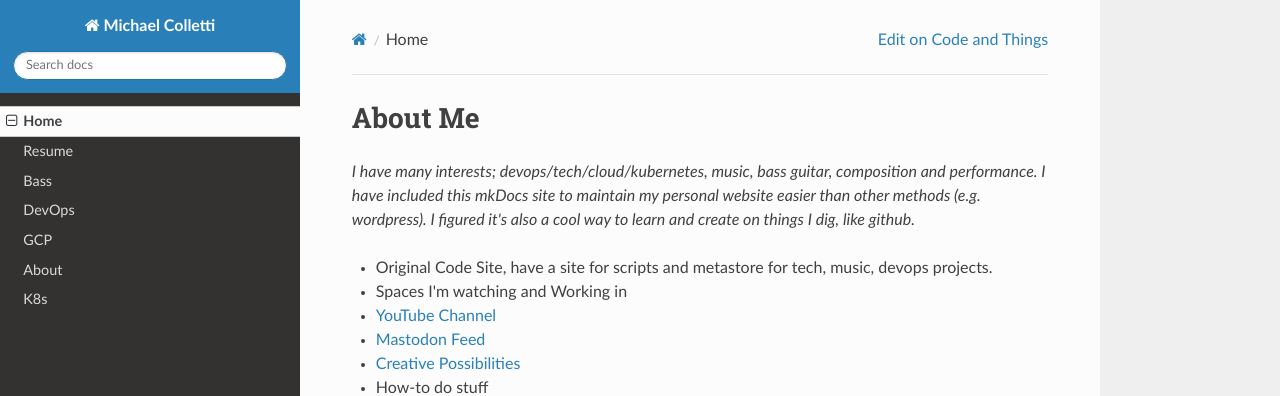
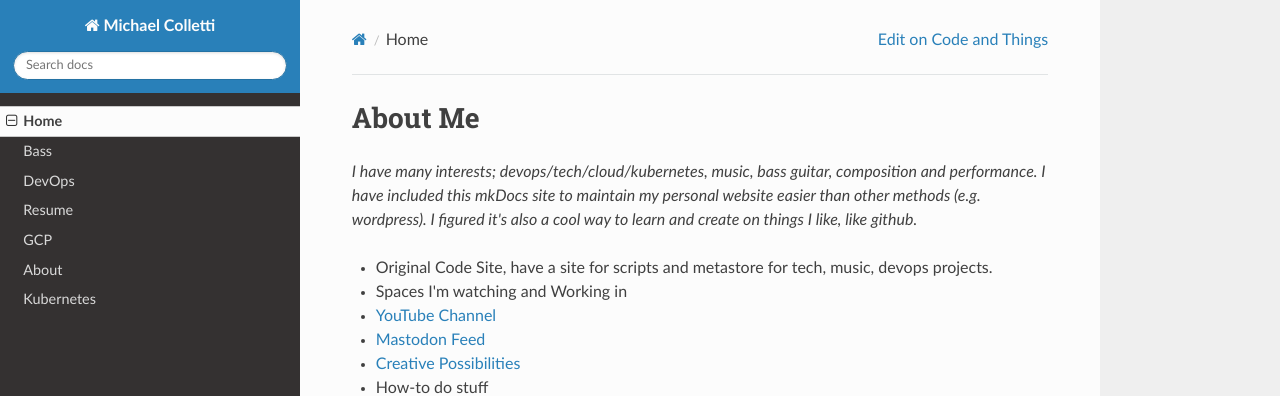
Before and after one commit to michaelcolletti/me, an MkDocs documentation site: the page built from docs/index.md, in a window 1280 px wide. Shown: the top 396 px of the page. Built offline with MkDocs 1.6.1, drawn with Linux system fonts in a browser that asks for light colours; nearby versions of some CDN libraries.

Commit message:
The whole sheababng

```diff
--- a/docs/index.md
+++ b/docs/index.md
@@ -1,6 +1,6 @@
 # About Me
 
-_I have many interests; devops/tech/cloud/kubernetes, music, bass guitar, composition and performance. I have included this mkDocs site to maintain my personal website easier than other methods (e.g. wordpress). I figured it's also a cool way to learn and create on things I dig, like github._
+_I have many interests; devops/tech/cloud/kubernetes, music, bass guitar, composition and performance. I have included this mkDocs site to maintain my personal website easier than other methods (e.g. wordpress). I figured it's also a cool way to learn and create on things I like, like github._
 
 * Original Code Site, have a site for scripts and metastore for tech, music, devops projects.
 
--- a/mkdocs.yml
+++ b/mkdocs.yml
@@ -1,7 +1,7 @@
 site_name: Michael Colletti
 site_author: Michael Colletti
 copyright: ScreenDream Productions 2023
-remote_name: me
+remote_name:
 site_description: For code, learning resources, cool tools and projects
 repo_url: https://github.com/michaelcolletti/me.git
 repo_name: Code and Things
@@ -23,14 +23,9 @@ theme:
     include_sidebar: true
 nav:
   - Home: index.md
-  - Resume: resume.md
   - Bass: bass.md
   - DevOps: devops.md
+  - Resume: resume.md
   - GCP: gcp.md
   - About: about.md
-  - K8s: k8s.md
-
-#    - 'index.md'
-#    - 'about.md'
-#    - 'devops.md'
-#    - 'k8s.md'
+  - Kubernetes: k8s.md
```
Also changed, not shown: docs/gcp.md (+0 -2 lines), docs/resume.md (line endings or trailing spaces).
